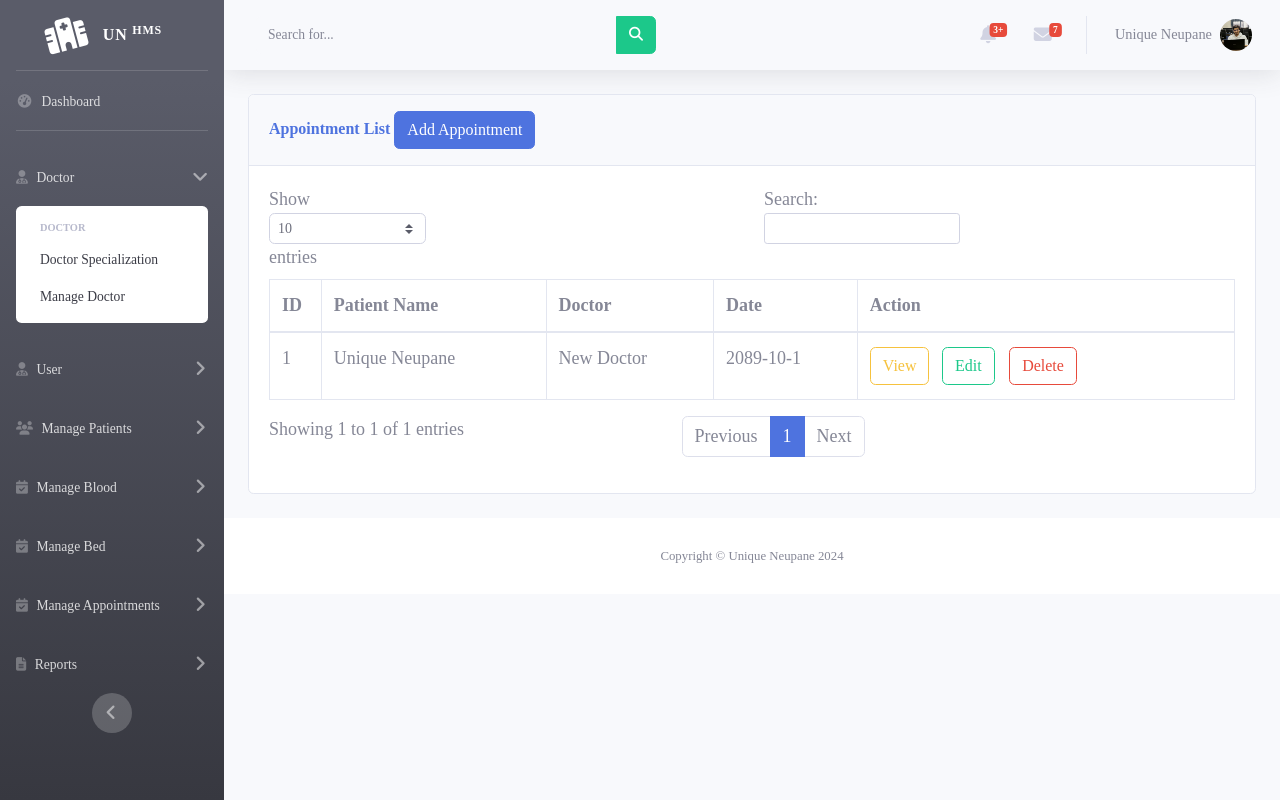
After one commit to Unique982/Hospital-Management-System-Project, a PHP site: page /admin/appointment_list.php in a window 1280 px wide, after a click on "Doctor". The commit adds this page. Run offline with PHP 8.4, Linux system fonts and the light colour scheme; data that the repository does not hold is empty; some libraries are stand-ins or nearby versions.

Commit message:
Your commit message

```diff
--- /dev/null
+++ b/admin/appointment_list.php
@@ -0,0 +1,96 @@
+<?php
+include("includes/header.php");
+include("includes/navbar.php");
+include('../database/config.php');
+?>
+<div class="modal fade" id="exampleModal" tabindex="-1" role="dialog" aria-labelledby="exampleModalLabel" aria-hidden="true">
+<div class="modal-dialog">
+    <div class="modal-content">
+        <div class="modal-header">
+            <h5 class="modal-title" id="exampleModalLabel">Add Appointment</h5>
+            <button type="button" class="btn-close" data-dismiss="modal" aria-label="Close">
+                <span aria-hidden="true">&times;</span>
+            </button>
+        </div>
+        <form action="" method="POST" class="needs-validation" novalidate>
+        <div class="modal-body">
+            <div class="form-group">
+                <label for="">Doctor</label>
+                <input type="text" name="doctor" class="form-control" placeholder="Enter Doctor" required>
+            </div>
+            <div class="form-group">
+                <label for="">Patient</label>
+                <select name="patient" id="patient" class="form-control" required>
+                    <option selected disabled> Select One</option>
+                    <option value="1">Patient 1</option>
+                    <option value="2">Patient 2</option>
+                    <option value="3">Patient 3</option>
+                </select>
+            </div>
+            <div class="form-group">
+                <label for="">Date</label>
+                <input type="date" name="date" class="form-control" required>
+            </div>
+        </div>
+        <div class="modal-footer">
+            <button type="button" class="btn btn-secondary" data-dismiss="modal">Close</button>
+            <button type="submit" name="add" class="btn btn-primary">Save</button>
+        </div>
+        </form>
+    </div>
+</div>
+</div>
+
+<div class="container-fluid">
+<div class="card mb-4">
+    <div class="card-header py-3">
+        <h6 class="m-0 font-weight-bold text-primary">Appointment List
+            <button type="button" class="btn btn-primary mr-2" data-toggle="modal" data-target="#exampleModal">
+                Add Appointment
+            </button>
+        </h6>
+    </div>
+    <div class="card-body">
+        <div class="table-responsive">
+            <table class="table table-bordered" id="dataTable" width="100%" cellspacing="0">
+                <thead>
+                    <tr>
+                        <th>ID</th>
+                        <th>Patient Name</th>
+                        <th>Doctor</th>
+                        <th>Date</th>
+                        <th>Action</th>
+                    </tr>
+                </thead>
+                <tbody>
+                    <tr>
+                        <td>1</td>
+                        <td>Unique Neupane</td>
+                        <td>New Doctor</td>
+                        <td>2089-10-1</td>
+                        <td>
+                            <a href=""><button type="button" class="btn btn-outline-warning mr-2">View</button></a>
+                            <a href="" class="btn btn-outline-success mr-2">Edit</a>
+                            <form action="" method="POST" id="deleteForm" style="display:inline-block; margin:2px;">
+                                <input type="hidden" name="patient_id" value="">
+                                <button type="submit" name="delete" class="btn btn-outline-danger" onclick="return confirmDelete()">Delete</button>
+                            </form>
+                        </td>
+                    </tr>
+                </tbody>
+            </table>
+        </div>
+    </div>
+</div>
+</div>
+
+<script>
+function confirmDelete() {
+    return confirm("Are you sure you want to delete this appointment?");
+}
+</script>
+
+<?php
+include('includes/scripts.php');
+include('includes/footer.php');
+?>
--- a/admin/includes/navbar.php
+++ b/admin/includes/navbar.php
@@ -105,8 +105,8 @@
                 <div id="collapseFour" class="collapse" aria-labelledby="headingFour" data-parent="#accordionSidebar">
                     <div class="bg-white py-2 collapse-inner rounded">
                         <h6 class="collapse-header">Manage Appointment</h6>
-                        <a class="collapse-item" href="employee-add.html">Add</a>
-                        <a class="collapse-item" href="employee-list.html">List</a>
+                        <a class="collapse-item" href="./appointment_add.php">Add</a>
+                        <a class="collapse-item" href="./appointment_list.php">List</a>
                     </div>
                 </div>
             </li>
@@ -313,6 +313,7 @@
             <li class="nav-item dropdown no-arrow">
                 <a class="nav-link dropdown-toggle" href="#" id="userDropdown" role="button"
                     data-toggle="dropdown" aria-haspopup="true" aria-expanded="false">
+
                     <span class="mr-2 d-none d-lg-inline text-gray-600 small">Unique Neupane</span>
                     <img class="img-profile rounded-circle"
                         src="../assets/images/WhatsApp Image 2024-07-09 at 17.55.10_f356836c.jpg">
```
Also changed, not shown: admin/appointment_add.php (added, +94 -0 lines).
